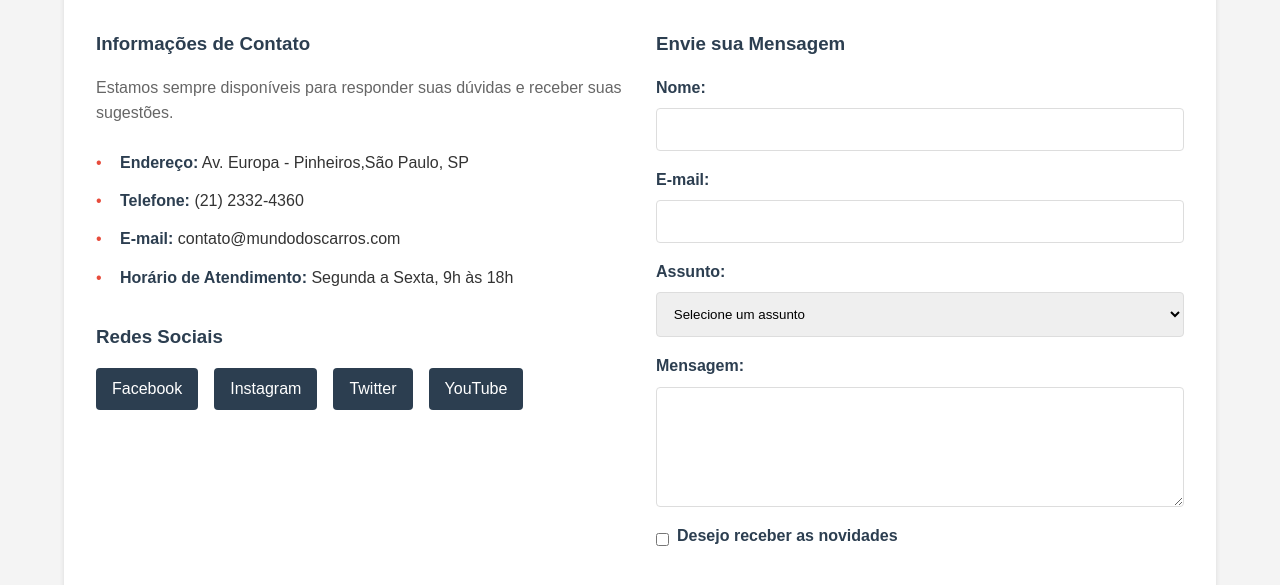
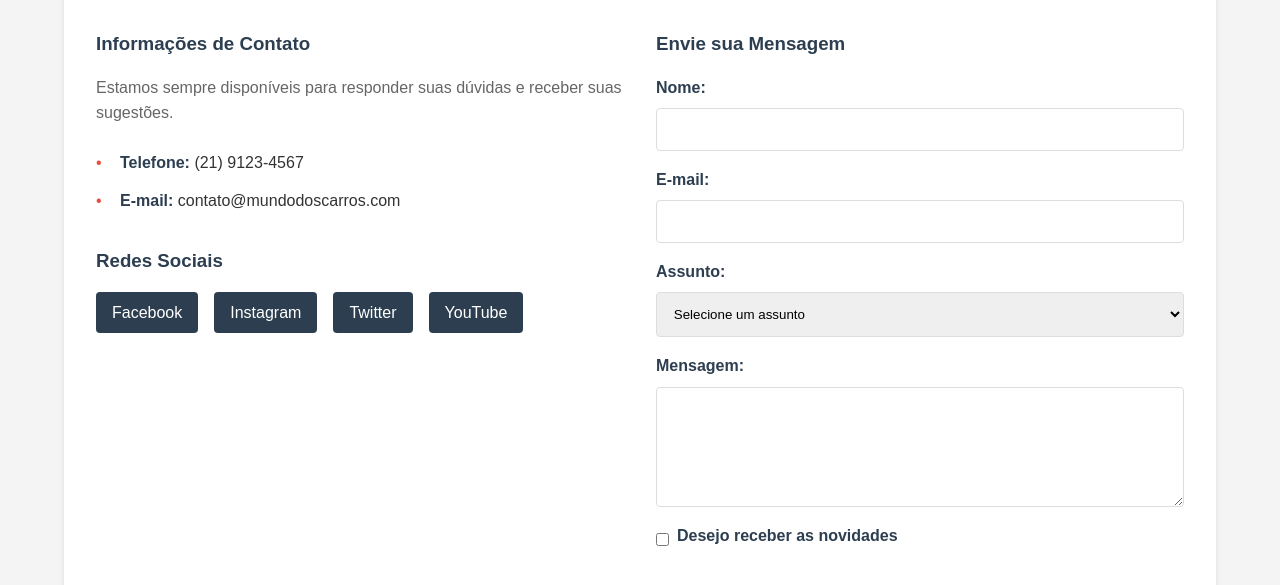
Before and after one commit to emanuelfpr/mundo-dos-carros, a plain HTML site: page index3.html in a window 1280 px wide. Shown: the part 201-786 px from the top of the page. Drawn offline with Linux system fonts and the light colour scheme.

Commit message:
Update index3.html

```diff
--- a/index3.html
+++ b/index3.html
@@ -31,10 +31,8 @@
                     <p>Estamos sempre disponíveis para responder suas dúvidas e receber suas sugestões.</p>
 
                     <ul>
-                        <li><strong>Endereço:</strong> Av. Europa - Pinheiros,São Paulo, SP</li>
-                        <li><strong>Telefone:</strong> (21) 2332-4360</li>
+                        <li><strong>Telefone:</strong> (21) 9123-4567</li>
                         <li><strong>E-mail:</strong> contato@mundodoscarros.com</li>
-                        <li><strong>Horário de Atendimento:</strong> Segunda a Sexta, 9h às 18h</li>
                     </ul>
 
                     <h3>Redes Sociais</h3>
@@ -94,4 +92,5 @@
         </div>
     </footer>
 </body>
+
 </html>
```
